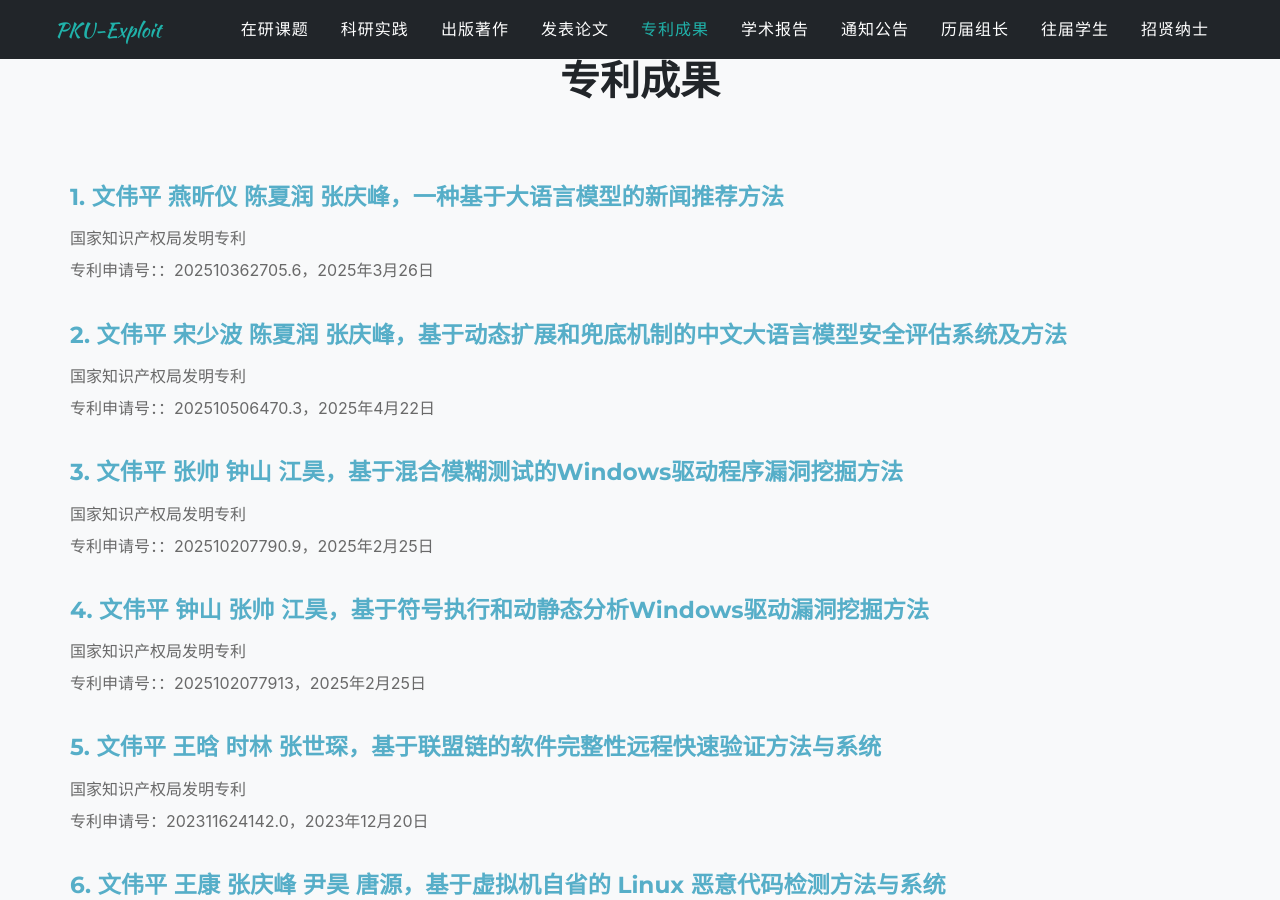
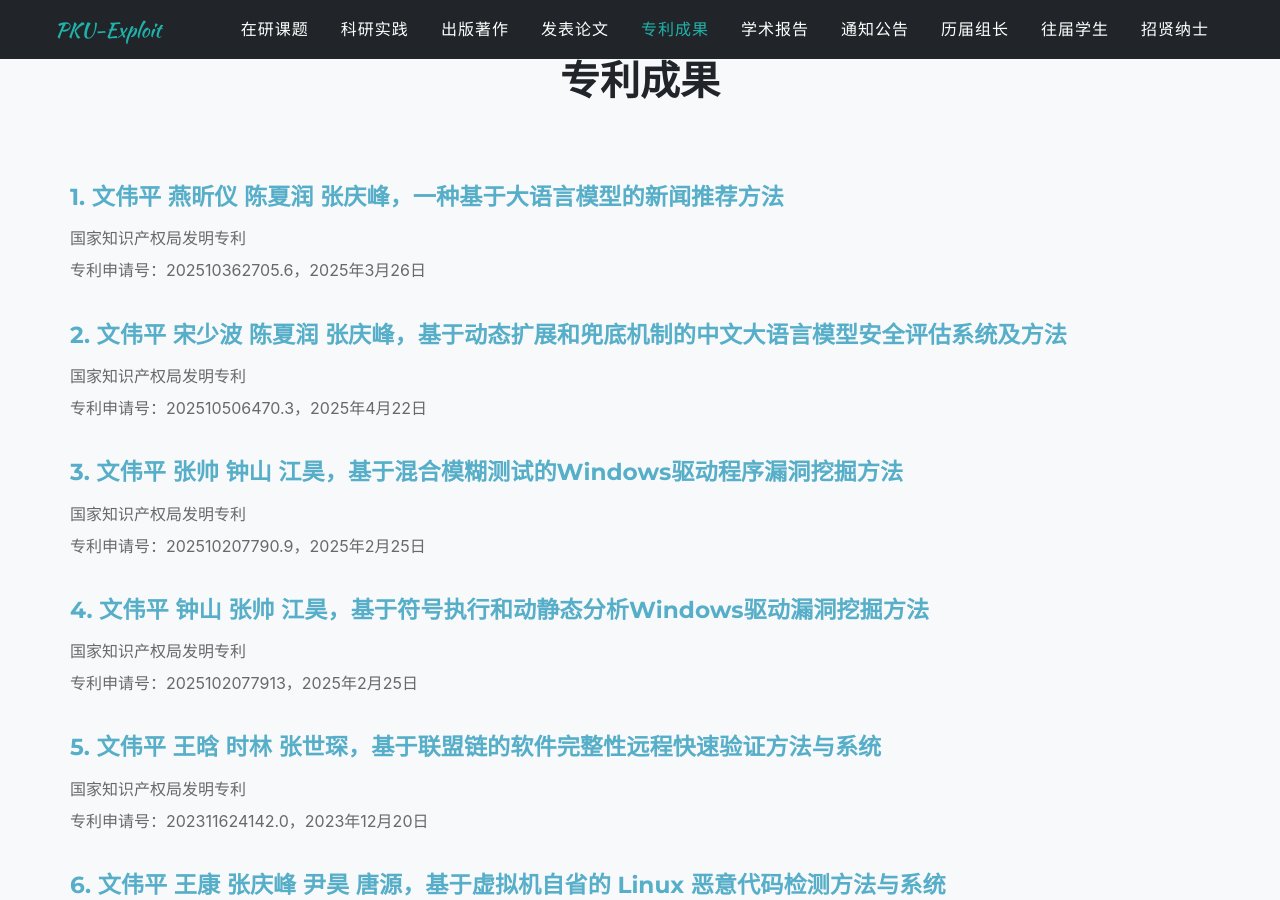
Before and after one commit to xxycfhb/xxycfhb.github.io, a Jekyll site: the page built from pages/patent.html, in a window 1280 px wide and 900 px high, scrolled down 193 px. Built offline with Jekyll 4.4.1, drawn with Linux system fonts in a browser that asks for light colours; some web fonts are replaced.

```diff
--- a/_data/sitetext.yml
+++ b/_data/sitetext.yml
@@ -1788,28 +1788,28 @@ patent:
 
       - title: "文伟平 燕昕仪 陈夏润 张庆峰，一种基于大语言模型的新闻推荐方法"
         source: "国家知识产权局发明专利"
-        number: "专利申请号：：202510362705.6，2025年3月26日"
+        number: "专利申请号：202510362705.6，2025年3月26日"
         success: false
         url: "/files/WX2025-31-001-专利申请受理通知书.pdf"
         download: "：一种基于大语言模型的新闻推荐方法.pdf"
 
       - title: "文伟平 宋少波 陈夏润 张庆峰，基于动态扩展和兜底机制的中文大语言模型安全评估系统及方法"
         source: "国家知识产权局发明专利"
-        number: "专利申请号：：202510506470.3，2025年4月22日"
+        number: "专利申请号：202510506470.3，2025年4月22日"
         success: false
         url: "/files/WX2025-31-002-专利申请受理通知书.pdf"
         download: "：基于动态扩展和兜底机制的中文大语言模型安全评估系统及方法.pdf"
 
       - title: "文伟平 张帅 钟山 江昊，基于混合模糊测试的Windows驱动程序漏洞挖掘方法"
         source: "国家知识产权局发明专利"
-        number: "专利申请号：：202510207790.9，2025年2月25日"
+        number: "专利申请号：202510207790.9，2025年2月25日"
         success: false
         url: "/files/WX2025-03-032-专利申请受理通知书.pdf"
         download: "：基于混合模糊测试的Windows驱动程序漏洞挖掘方法.pdf"
 
       - title: "文伟平 钟山 张帅 江昊，基于符号执行和动静态分析Windows驱动漏洞挖掘方法"
         source: "国家知识产权局发明专利"
-        number: "专利申请号：：2025102077913，2025年2月25日"
+        number: "专利申请号：2025102077913，2025年2月25日"
         success: false
         url: "/files/WX2025-03-031-专利申请受理通知书.pdf"
         download: "基于符号执行和动静态分析Windows驱动漏洞挖掘方法.pdf"
```
